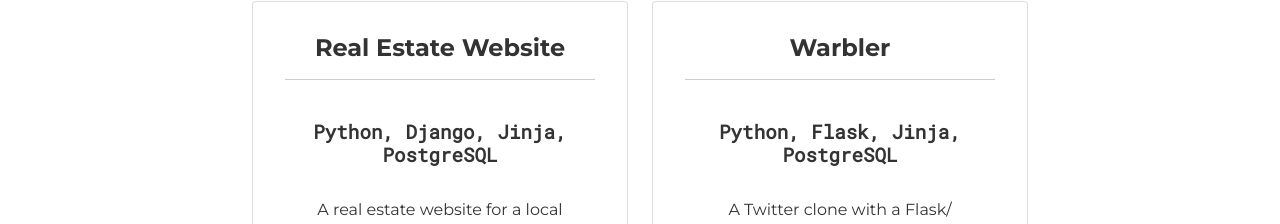
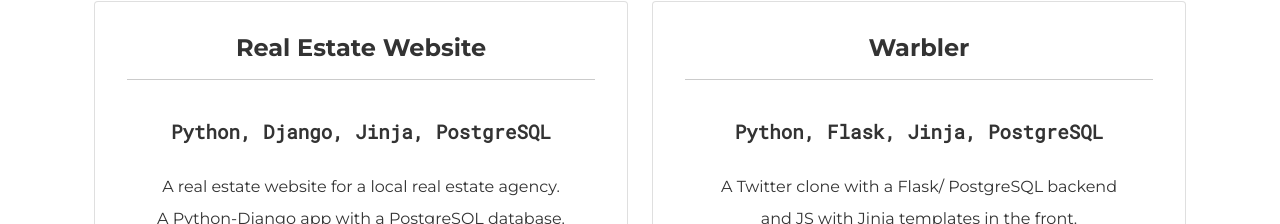
Before and after one commit to cschweipert/react-portfolio, a React (Create React App) app: page / in a window 1280 px wide. Shown: the part 1011-1235 px from the top of the page. Built offline with nearby package versions, Linux system fonts and the light colour scheme; a web font is replaced by a local one.

Commit message:
remove max-width

```diff
--- a/public/css/styles.css
+++ b/public/css/styles.css
@@ -145,7 +145,7 @@ h2 {
 
 .row {
   margin: 30px auto;
-  max-width: 50rem;
+  /* max-width: 50rem; */
 }
 
 .techrow {
```
